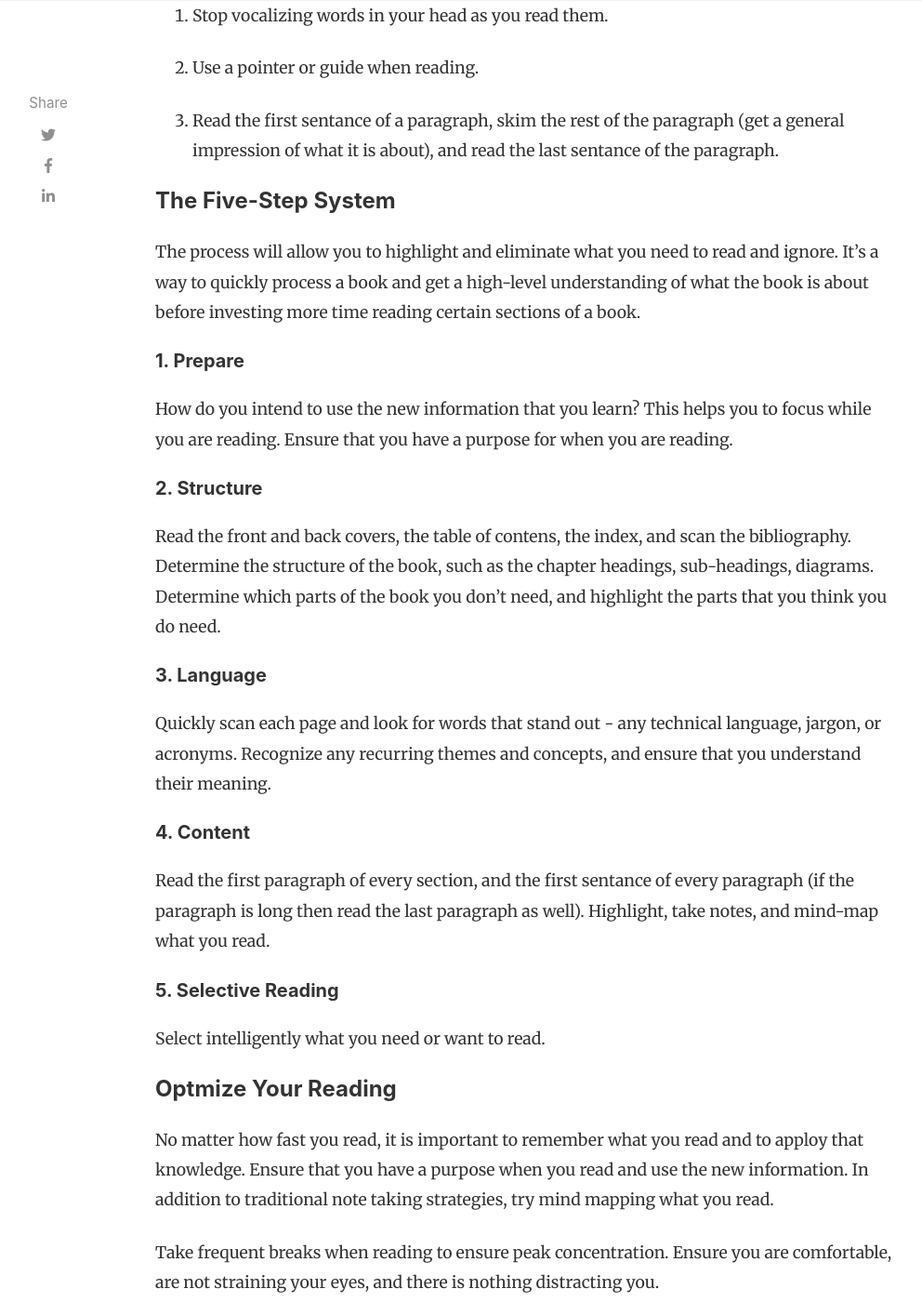
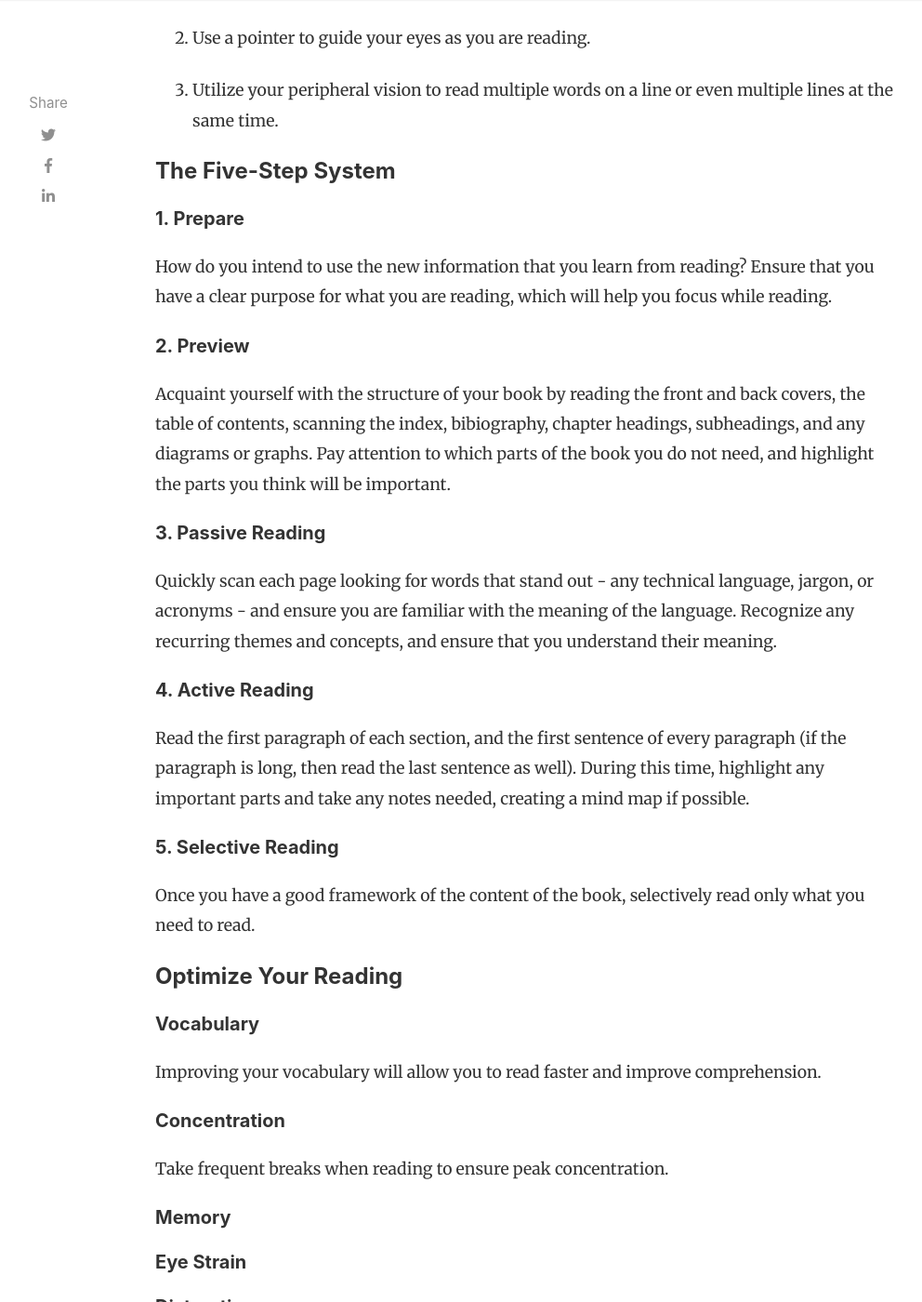
Before and after one commit to LeNPaul/hungry-minds, a Jekyll site: the page built from _posts/2021-02-25-work-smarter-with-speed-reading-a-teach-yourself-guide-by-tina-konstant.md, in a window 1280 px wide and 1400 px high, scrolled down 1286 px. Shown: the whole window at 93% size, without its empty margins (118-1110 px from the left). Built offline with Jekyll 4.4.1, drawn with Linux system fonts in a browser that asks for light colours; nearby versions of some CDN libraries; comment, search, counter and statistics services are not loaded; some of the changed text lies outside the part shown.

Commit message:
Update rough draft of blog post

```diff
--- a/_posts/2021-02-25-work-smarter-with-speed-reading-a-teach-yourself-guide-by-tina-konstant.md
+++ b/_posts/2021-02-25-work-smarter-with-speed-reading-a-teach-yourself-guide-by-tina-konstant.md
@@ -10,48 +10,58 @@ hidden: true
 comments: false
 ---
 
-*Work Smarter with Speed Reading: A Teach Yourself Guide* by Tina Konstant was a book I came across many years ago at the library. This was during the time that I first came across the idea of speed reading, during which I borrowed dozens of books on speed reading.
+*Work Smarter with Speed Reading: A Teach Yourself Guide* by Tina Konstant was a book I came across many years ago at the library. This was when I first came across the idea of speed reading, during which I borrowed dozens of books on speed reading.
 
 Generally, many speed reading books offer the same advice. I found this book to be the most complete, and every other speed reading resource I've come across since offers the same advice. Since reading this book a long time ago, I've found myself applying many of the tips I've learned. A summary of the book can be found below.
 
 ### Summary
 
-Speed reading is a skill that you develop. It's not something that you need to use all the time, as you should use different techniques for different types of material.
+Speed reading is a skill that you develop and requires practice.
 
-#### Speed Reading
+#### Techniques for Speed Reading
 
-1. Stop vocalizing words in your head as you read them.
+1. Stop vocalizing words in your mind as you read them.
 
-2. Use a pointer or guide when reading.
+2. Use a pointer to guide your eyes as you are reading.
 
-3. Read the first sentance of a paragraph, skim the rest of the paragraph (get a general impression of what it is about), and read the last sentance of the paragraph.
+3. Utilize your peripheral vision to read multiple words on a line or even multiple lines at the same time.
 
 #### The Five-Step System
 
-The process will allow you to highlight and eliminate what you need to read and ignore. It's a way to quickly process a book and get a high-level understanding of what the book is about before investing more time reading certain sections of a book.
-
 ##### 1. Prepare
 
-How do you intend to use the new information that you learn? This helps you to focus while you are reading. Ensure that you have a purpose for when you are reading.
+How do you intend to use the new information that you learn from reading? Ensure that you have a clear purpose for what you are reading, which will help you focus while reading.
 
-##### 2. Structure
+##### 2. Preview
 
-Read the front and back covers, the table of contens, the index, and scan the bibliography. Determine the structure of the book, such as the chapter headings, sub-headings, diagrams. Determine which parts of the book you don't need, and highlight the parts that you think you do need.
+Acquaint yourself with the structure of your book by reading the front and back covers, the table of contents, scanning the index, bibiography, chapter headings, subheadings, and any diagrams or graphs. Pay attention to which parts of the book you do not need, and highlight the parts you think will be important.
 
-##### 3. Language
+##### 3. Passive Reading
 
-Quickly scan each page and look for words that stand out - any technical language, jargon, or acronyms. Recognize any recurring themes and concepts, and ensure that you understand their meaning.
+Quickly scan each page looking for words that stand out - any technical language, jargon, or acronyms - and ensure you are familiar with the meaning of the language. Recognize any recurring themes and concepts, and ensure that you understand their meaning.
 
-##### 4. Content
+##### 4. Active Reading
 
-Read the first paragraph of every section, and the first sentance of every paragraph (if the paragraph is long then read the last paragraph as well). Highlight, take notes, and mind-map what you read.
+Read the first paragraph of each section, and the first sentence of every paragraph (if the paragraph is long, then read the last sentence as well). During this time, highlight any important parts and take any notes needed, creating a mind map if possible.
 
 ##### 5. Selective Reading
 
-Select intelligently what you need or want to read.
+Once you have a good framework of the content of the book, selectively read only what you need to read.
 
-#### Optmize Your Reading
+#### Optimize Your Reading
 
-No matter how fast you read, it is important to remember what you read and to apploy that knowledge. Ensure that you have a purpose when you read and use the new information. In addition to traditional note taking strategies, try mind mapping what you read.
+##### Vocabulary
 
-Take frequent breaks when reading to ensure peak concentration. Ensure you are comfortable, are not straining your eyes, and there is nothing distracting you.
+Improving your vocabulary will allow you to read faster and improve comprehension.
+
+##### Concentration
+
+Take frequent breaks when reading to ensure peak concentration.
+
+##### Memory
+
+##### Eye Strain
+
+##### Distractions
+
+#### Strategies for Reading
```
